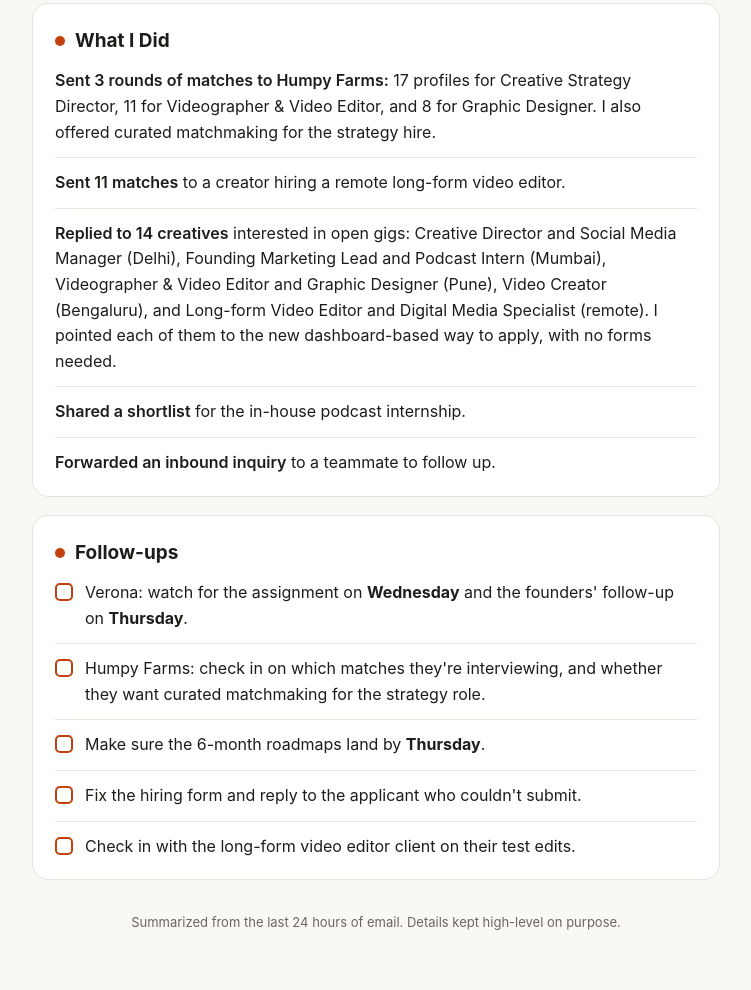
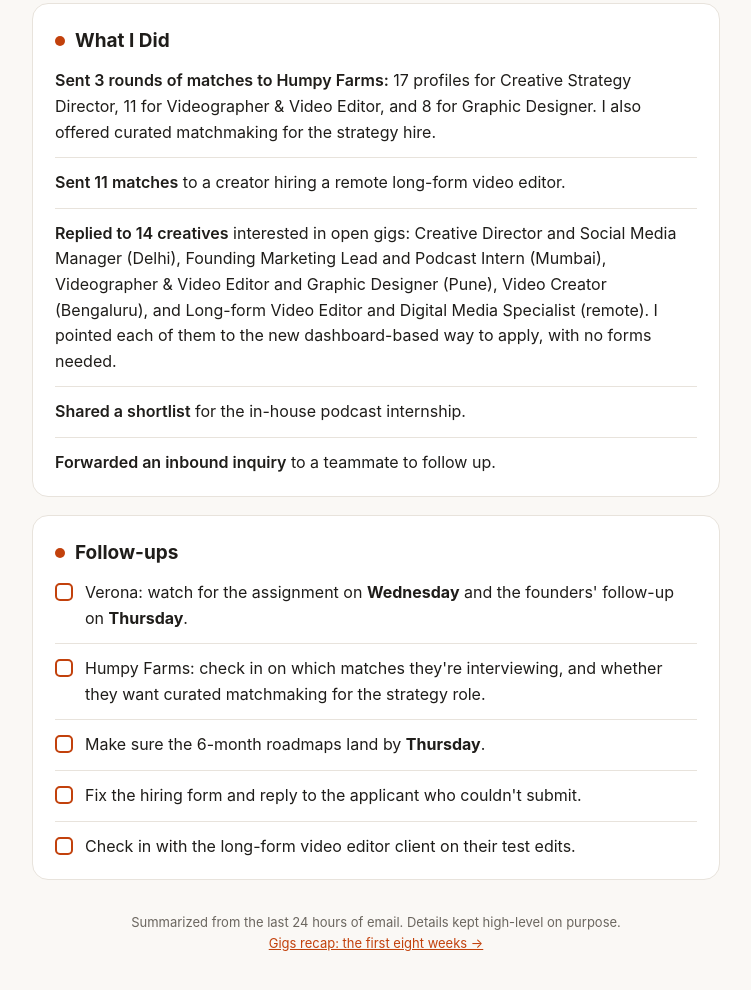
Before and after one commit to avantinagral/avantinagral.github.io, a plain HTML site: page index.html in a window 1280 px wide. Shown: the part 941-1931 px from the top of the page, without its empty margins (264-1015 px from the left). Drawn offline with Linux system fonts and the light colour scheme.

Commit message:
Link daily page to gigs recap

```diff
--- a/index.html
+++ b/index.html
@@ -126,7 +126,7 @@
     </ul>
   </section>
 
-  <footer>Summarized from the last 24 hours of email. Details kept high-level on purpose.</footer>
+  <footer>Summarized from the last 24 hours of email. Details kept high-level on purpose.<br><a href="recap.html" style="color: var(--accent)">Gigs recap: the first eight weeks →</a></footer>
 </main>
 </body>
 </html>
```
